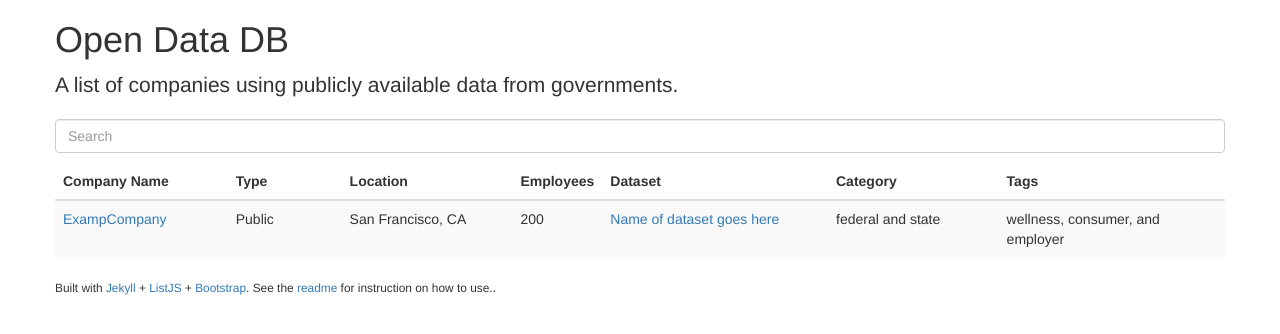
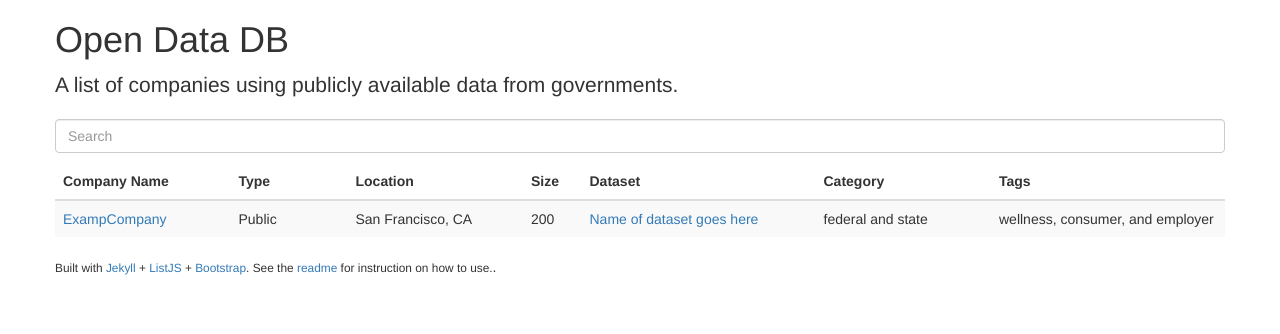
Before and after one commit to opendatadb/opendatadb.github.io, a Jekyll site: the page built from index.html, in a window 1280 px wide. Shown: the top 334 px of the page. Built offline with Jekyll 4.4.1, drawn with Linux system fonts in a browser that asks for light colours; nearby versions of some CDN libraries.

```diff
--- a/_includes/interactive-table.html
+++ b/_includes/interactive-table.html
@@ -11,7 +11,7 @@
 			<th style="width:15%;"><span class="sort" data-sort="name">Company Name</span></th>
 			<th style="width:10%;"><span class="sort" data-sort="type">Type</span></th>
 			<th style="width:15%;"><span class="sort" data-sort="hq">Location</span></th>
-			<th style="width:5%;"><span class="sort" data-sort="employees">Employees</span></th>
+			<th style="width:5%;"><span class="sort" data-sort="employees">Size</span></th>
 			<th style="width:20%;"><span class="sort" data-sort="dataset">Dataset</span></th>
 			<th style="width:15%;"><span class="sort" data-sort="category">Category</span></th>
 			<th style="width:20%;"><span class="sort" data-sort="tags">Tags</span></th>
```
